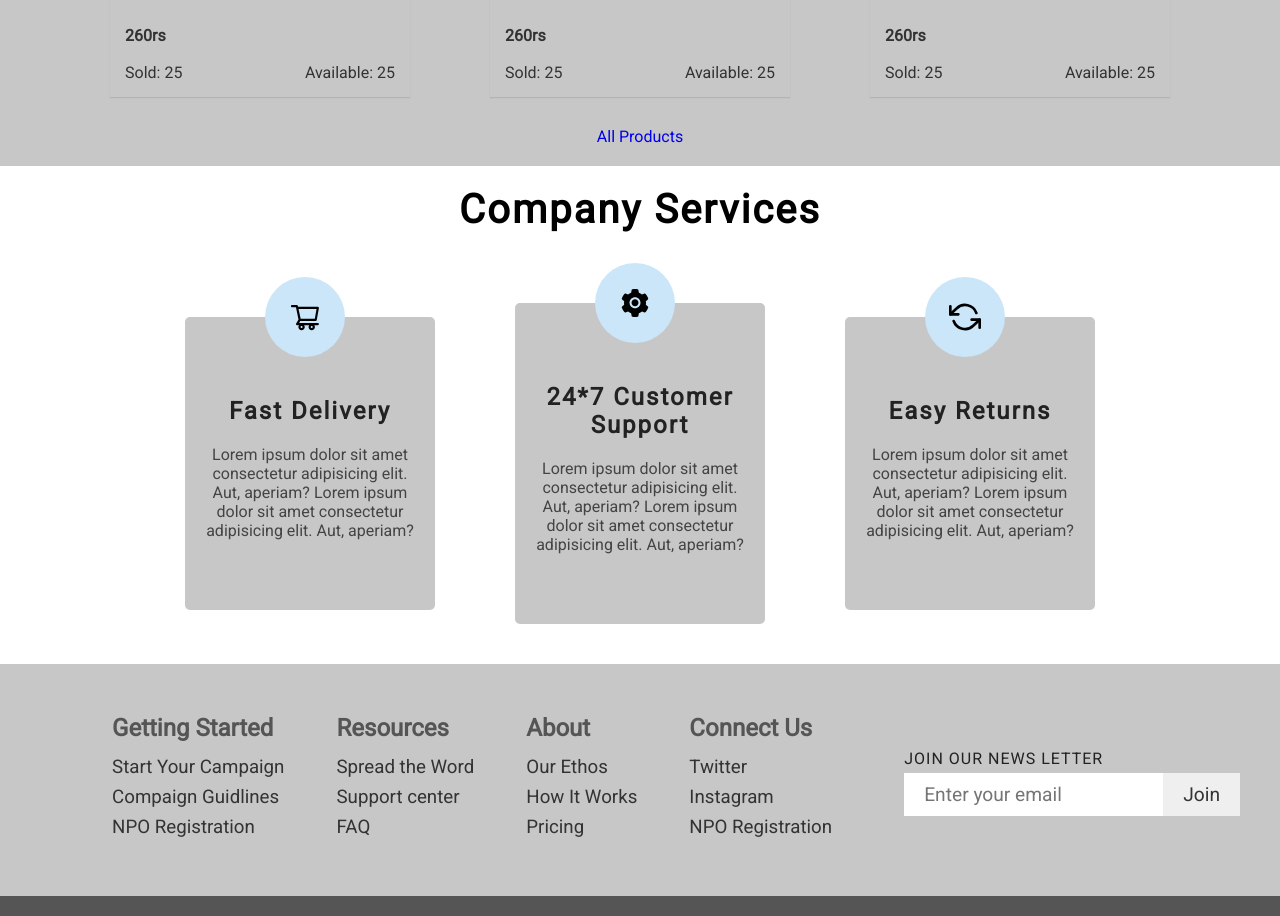
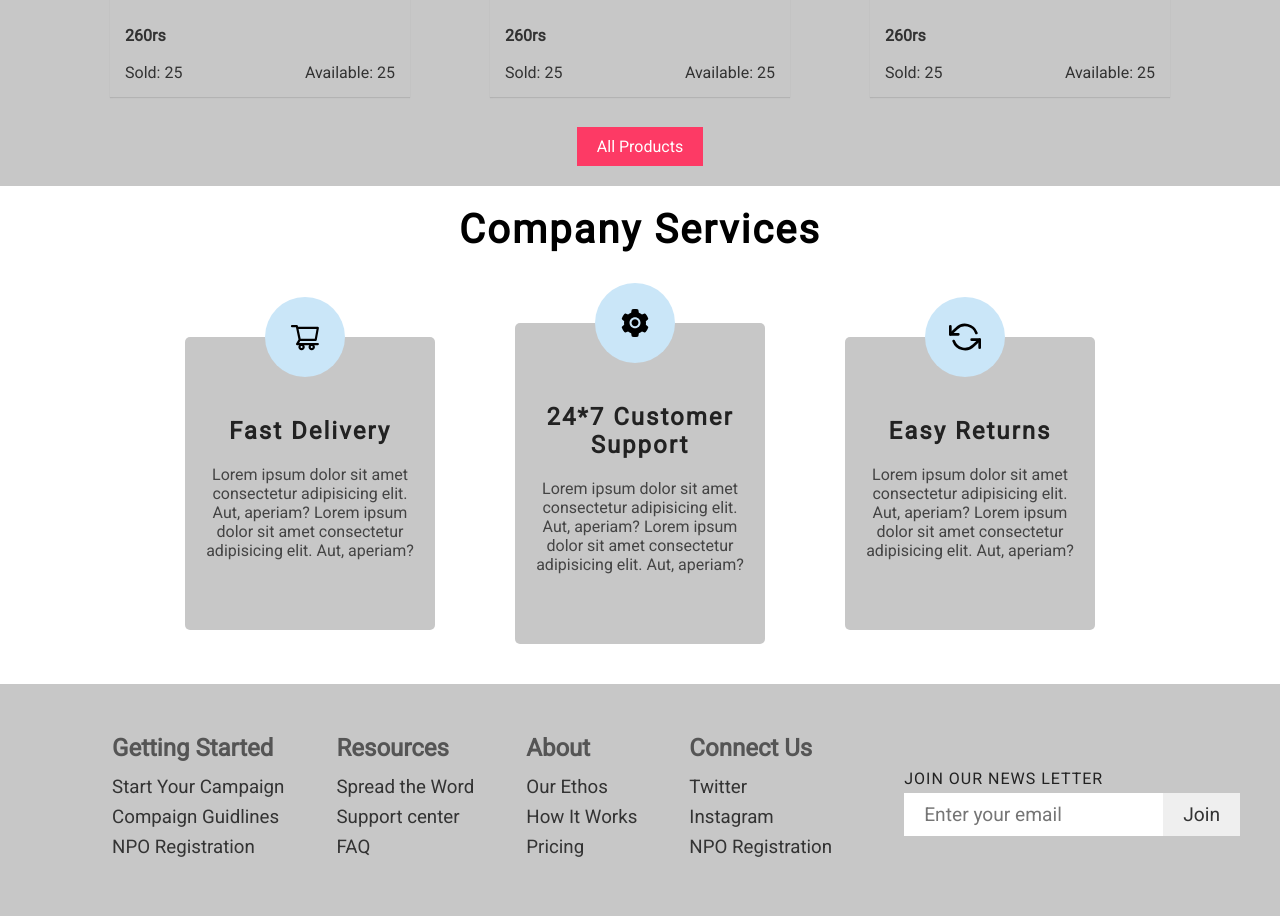
Before and after one commit to ddepu11/movil_shop_cient_side_react, a React (Create React App) app: page / in a window 1280 px wide. Shown: the part 1100-2016 px from the top of the page. Built offline with nearby package versions, Linux system fonts and the light colour scheme; no server answers.

Commit message:
button parameters added

```diff
--- a/src/components/Button.jsx
+++ b/src/components/Button.jsx
@@ -1,8 +1,30 @@
 import React from 'react';
-import styled from 'styled-components';
+import PropTypes from 'prop-types';
 
-const Button = () => <Wrapper>s</Wrapper>;
+const Button = ({ innerText, pr, pl, pt, pb, fs, color }) => (
+  <button
+    type="button"
+    style={{
+      paddingTop: `${pt}px`,
+      paddingBottom: `${pb}px`,
+      paddingLeft: `${pl}px`,
+      paddingRight: `${pr}px`,
+      fontSize: `${fs}em`,
+      color,
+    }}
+  >
+    {innerText}
+  </button>
+);
 
-const Wrapper = styled.button``;
+Button.propTypes = {
+  innerText: PropTypes.string.isRequired,
+  pr: PropTypes.string.isRequired,
+  pl: PropTypes.string.isRequired,
+  pt: PropTypes.string.isRequired,
+  pb: PropTypes.string.isRequired,
+  fs: PropTypes.string.isRequired,
+  color: PropTypes.string.isRequired,
+};
 
 export default Button;
--- a/src/components/Footer.jsx
+++ b/src/components/Footer.jsx
@@ -1,5 +1,6 @@
 import React from 'react';
 import styled from 'styled-components';
+import Button from './Button';
 
 const Footer = () => (
   <Wrapper>
@@ -11,18 +12,21 @@ const Footer = () => (
           <h3>Compaign Guidlines</h3>
           <h3>NPO Registration</h3>
         </div>
+
         <div className="c">
           <h2>Resources</h2>
           <h3>Spread the Word</h3>
           <h3>Support center</h3>
           <h3>FAQ</h3>
         </div>
+
         <div className="c">
           <h2>About</h2>
           <h3>Our Ethos</h3>
           <h3>How It Works</h3>
           <h3>Pricing</h3>
         </div>
+
         <div className="c">
           <h2>Connect Us</h2>
           <h3>Twitter</h3>
@@ -30,10 +34,19 @@ const Footer = () => (
           <h3>NPO Registration</h3>
         </div>
       </div>
+
       <div className="right">
         <label htmlFor="news_letter">Join our news letter</label>
         <input id="news_letter" type="email" placeholder="Enter your email" />
-        <button type="button">Join</button>
+        <Button
+          pt="10"
+          pb="10"
+          pr="20"
+          pl="20"
+          innerText="Join"
+          fs="1.2"
+          color="#333"
+        />
       </div>
     </div>
 
@@ -45,6 +58,7 @@ const Footer = () => (
             Humenkindness{' '}
           </p>
         </div>
+
         <div className="right">
           <span>Terms</span>
           <span>Privacy</span>
@@ -58,6 +72,7 @@ const Footer = () => (
 const Wrapper = styled.footer`
   background-color: #c7c7c7;
   padding: 00px 0px;
+
   .f_upper {
     justify-content: space-around;
     max-width: 1200px;
@@ -85,6 +100,7 @@ const Wrapper = styled.footer`
 
     .right {
       justify-self: start;
+
       label {
         display: block;
         font-size: 1em;
@@ -94,8 +110,7 @@ const Wrapper = styled.footer`
         padding: 5px 0;
       }
 
-      input,
-      button {
+      input {
         padding: 10px 20px;
         font-size: 1.2em;
         color: #333;
--- a/src/screens/Home.jsx
+++ b/src/screens/Home.jsx
@@ -33,7 +33,7 @@ const Home = () => {
 
             <p>Comming soon in your door with huge discount</p>
 
-            <Link className="btn" to="/products">
+            <Link className="link_btn shop_now_btn" to="/products">
               Shop Now
             </Link>
           </aside>
@@ -49,7 +49,7 @@ const Home = () => {
           <Product />
           <Product />
         </div>
-        <Link to="/" className="btn">
+        <Link to="/" className="link_btn all_products_btn">
           All Products
         </Link>
       </div>
@@ -59,43 +59,51 @@ const Home = () => {
 };
 
 const Wrapper = styled.main`
+  .link_btn {
+    background-color: #fd3a65;
+    padding: 10px 20px;
+    color: white;
+  }
+
   .header {
     max-width: 1200px;
     margin: 0 auto;
     background-color: #db7979;
     padding: 20px;
     transform: translateY(-35px);
+
     .flex {
       justify-content: space-between;
+
       aside {
         align-self: center;
         color: white;
+
         h2 {
           font-size: 2.2em;
           letter-spacing: 4px;
           line-height: 1.4;
           text-transform: uppercase;
         }
+
         p {
           font-size: 0.9em;
           margin-top: 20px;
           text-transform: capitalize;
         }
-        a {
+
+        .shop_now_btn {
           margin-top: 30px;
         }
-        .btn {
-          background-color: #fd3a65;
-          padding: 10px 20px;
-          color: white;
-        }
       }
+
       img {
         width: 50%;
         height: 100%;
       }
     }
   }
+
   .recent-products {
     background-color: #c7c7c7;
     padding: 20px;
@@ -112,7 +120,7 @@ const Wrapper = styled.main`
       gap: 5rem;
     }
 
-    .btn {
+    .all_products_btn {
       margin-top: 30px;
     }
   }
```
